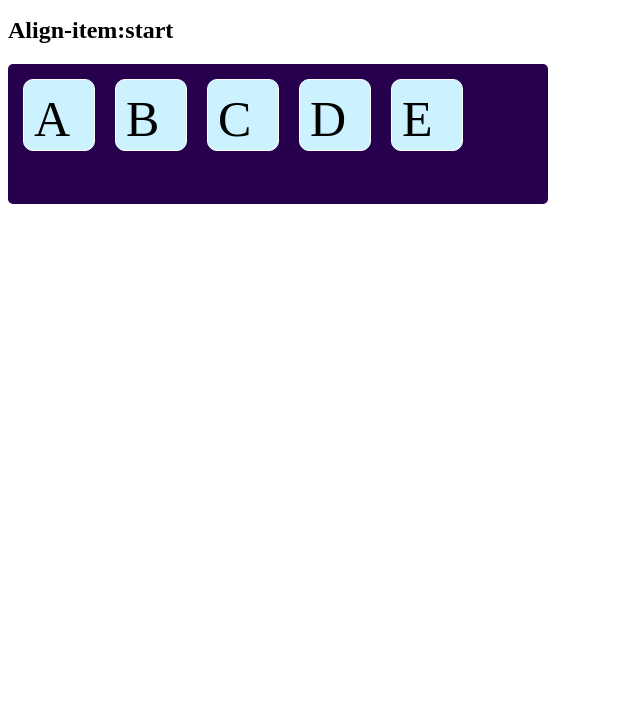
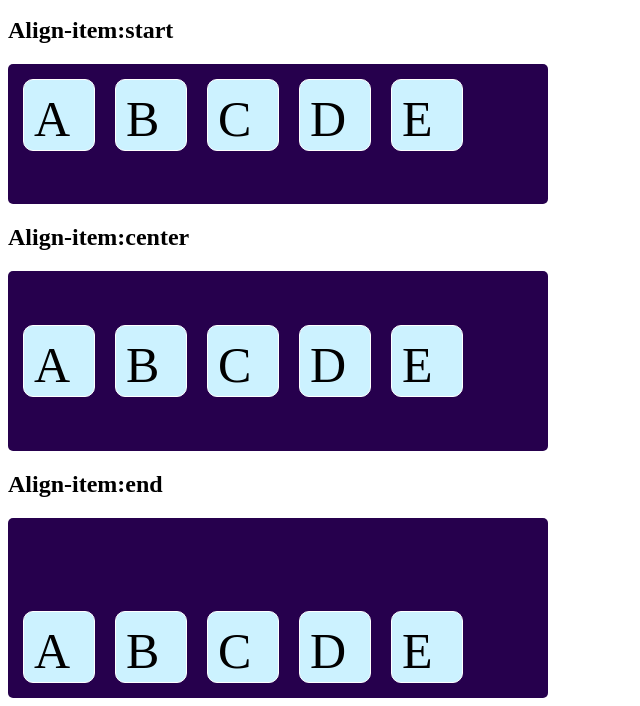
Before and after one commit to Arpitakharde/Ass-20, a plain HTML site: page index.html in a window 1280 px wide. Shown: the part 3059-3765 px from the top of the page, without its empty margins (0-640 px from the left). Before the commit the page ends 3271 px from the top, so only its background shows below. Drawn offline with Linux system fonts and the light colour scheme.

Commit message:
align item end property done

```diff
--- a/index.html
+++ b/index.html
@@ -114,6 +114,27 @@
     <div class="item11">E</div>
   </div>
 
+  <h2>Align-item:center</h2>
+  <div class="box12">
+    <div class="item12">A</div>
+    <div class="item12">B</div>
+    <div class="item12">C</div>
+    <div class="item12">D</div>
+    <div class="item12">E</div>
+  </div>
+
+  <h2>Align-item:end</h2>
+  <div class="box13">
+    <div class="item13">A</div>
+    <div class="item13">B</div>
+    <div class="item13">C</div>
+    <div class="item13">D</div>
+    <div class="item13">E</div>
+  </div>
+
+
+
+
 
 
 
--- a/style.css
+++ b/style.css
@@ -255,3 +255,47 @@ border: solid 1px white;
         border-radius: 10px;
         border: solid 1px white;
         }
+
+        .box12{
+            height: 170px;
+            width: 530px;
+            display: flex;
+            flex-direction: row;
+            align-items: center;
+            background-color: #26004d;
+            padding: 5px;
+            border-radius: 5px;
+        }
+
+        .item12 {
+            background-color:#ccf2ff;
+            height: 50px;
+            width: 50px;
+            margin: 10px;
+            font-size: 50px;
+            padding: 10px;
+            border-radius: 10px;
+            border: solid 1px white;
+            }
+
+            .box13{
+                height: 170px;
+                width: 530px;
+                display: flex;
+                flex-direction: row;
+                align-items: end;
+                background-color: #26004d;
+                padding: 5px;
+                border-radius: 5px;
+            }
+
+            .item13{
+                background-color:#ccf2ff;
+                height: 50px;
+                width: 50px;
+                margin: 10px;
+                font-size: 50px;
+                padding: 10px;
+                border-radius: 10px;
+                border: solid 1px white;
+                }
```
